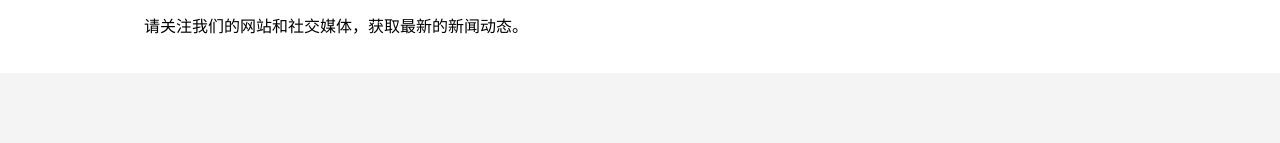
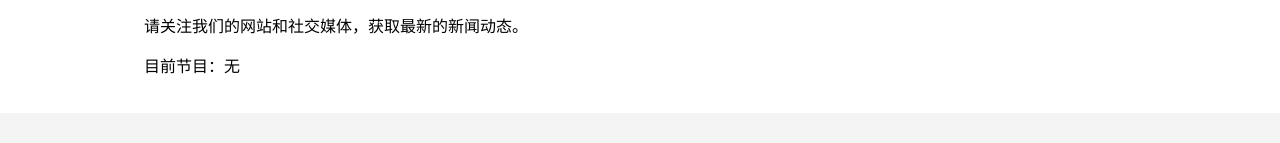
Before and after one commit to luogutv/luogutv.github.io, a plain HTML site: page index.html in a window 1280 px wide. Shown: the part 312-455 px from the top of the page. Drawn offline with Linux system fonts and the light colour scheme.

Commit message:
Update index.html

```diff
--- a/index.html
+++ b/index.html
@@ -94,6 +94,7 @@
             <p>洛谷新闻台致力于为您提供最新、最全面的OI新闻资讯。我们关注国内外OI时事热点，涵盖算法、科技、娱乐动态等多个领域。</p>
             <p>我们的团队由经验丰富的记者和编辑组成，致力于为您提供准确、客观的OI新闻报道。</p>
             <p>请关注我们的网站和社交媒体，获取最新的新闻动态。</p>
+            <p>目前节目：无</p>
         </div>
     </div>
 
```
